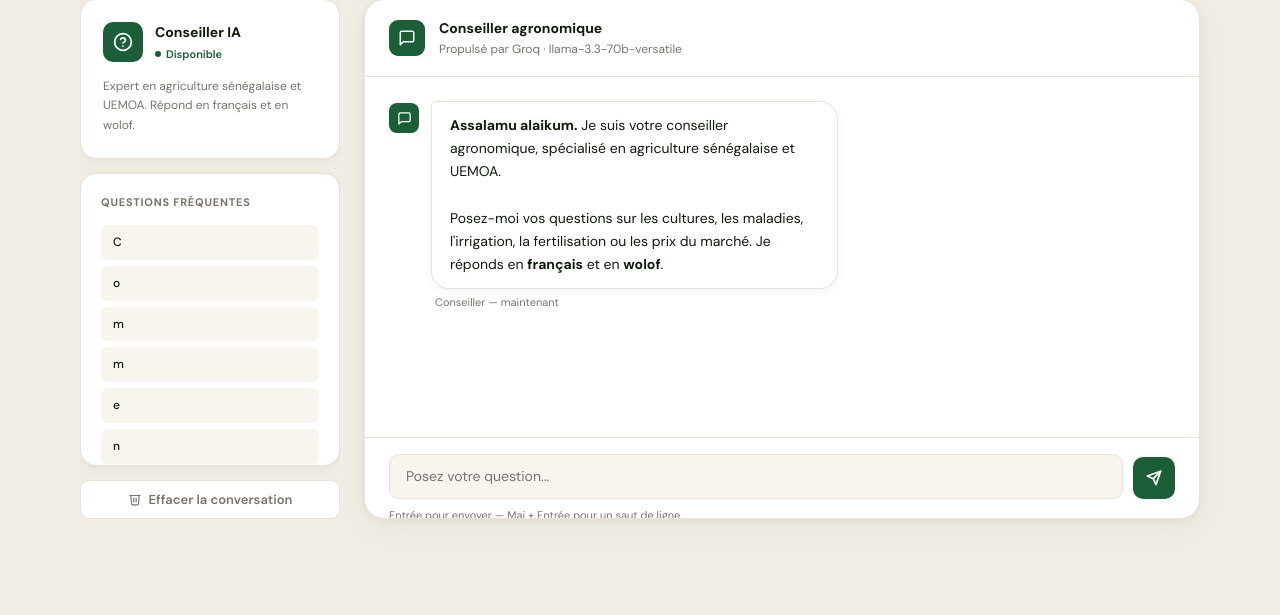
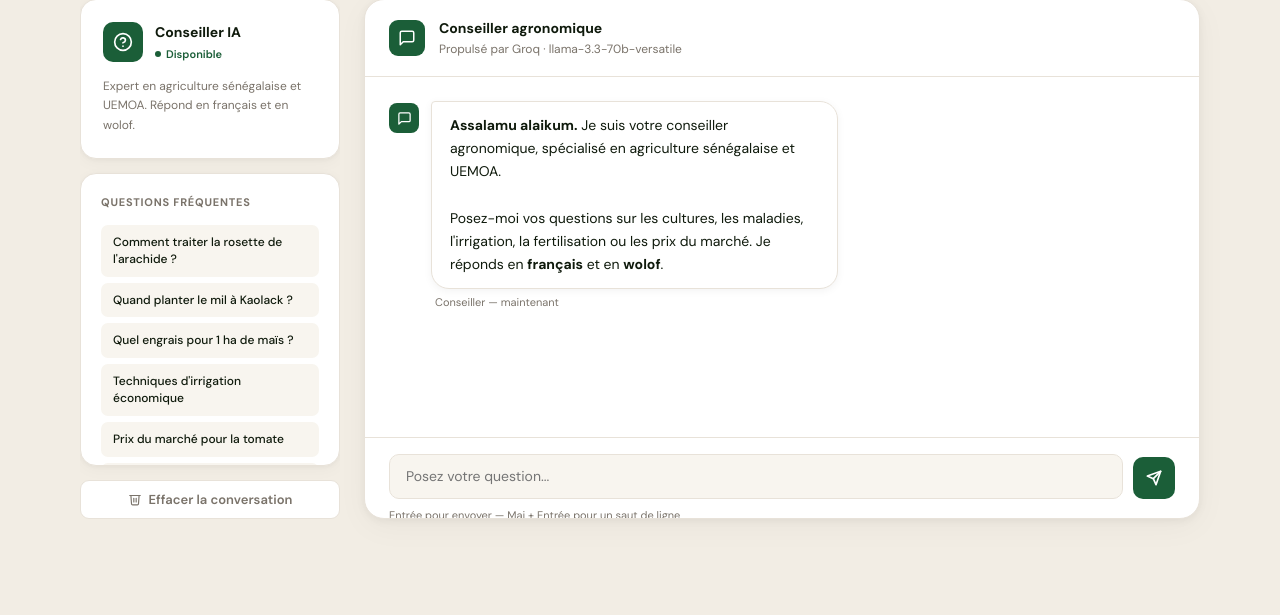
Before and after one commit to achraf-aadjar/agrilink-django, a Django app: page /conseiller/ in a window 1280 px wide. Shown: the part 257-872 px from the top of the page. Run offline with Django 5.2, Linux system fonts and the light colour scheme; data that the repository does not hold is empty.

Commit message:
Fix suggestion buttons in conseiller — iterate list not string
Django iterates a string char-by-char; moved suggestions to view context as a proper Python list.

Co-Authored-By: Claude Sonnet 4.6 <noreply@anthropic.com>

```diff
--- a/agrilink/views.py
+++ b/agrilink/views.py
@@ -377,7 +377,18 @@ def insurance_new(request):
 def conseiller(request):
     session_key = request.session.session_key or 'anon'
     history     = list(ChatMessage.objects.filter(session_key=session_key).values('role', 'content'))
-    return render(request, 'conseiller/chat.html', {'history_json': json.dumps(history)})
+    suggestions = [
+        "Comment traiter la rosette de l'arachide ?",
+        "Quand planter le mil à Kaolack ?",
+        "Quel engrais pour 1 ha de maïs ?",
+        "Techniques d'irrigation économique",
+        "Prix du marché pour la tomate",
+        "Maladies courantes du maraîchage",
+    ]
+    return render(request, 'conseiller/chat.html', {
+        'history_json': json.dumps(history),
+        'suggestions':  suggestions,
+    })
 
 
 @csrf_exempt
--- a/templates/conseiller/chat.html
+++ b/templates/conseiller/chat.html
@@ -46,10 +46,8 @@
     <div class="card" style="padding:20px;flex:1;overflow:hidden;">
       <p style="font-size:11px;font-weight:700;letter-spacing:0.07em;text-transform:uppercase;color:var(--muted);margin-bottom:14px;">Questions fréquentes</p>
       <div style="display:flex;flex-direction:column;gap:6px;" id="suggestions">
-        {% for q in "Comment traiter la rosette de l'arachide ?;Quand planter le mil à Kaolack ?;Quel engrais pour 1 ha de maïs ?;Techniques d'irrigation économique;Prix du marché pour la tomate;Maladies courantes du maraîchage" %}
-        <button onclick="sendSuggestion(this.textContent)" class="suggestion-btn" style="text-align:left;background:var(--cream);border:none;border-radius:7px;padding:9px 12px;font-size:12px;color:var(--ink);cursor:pointer;font-family:'DM Sans',sans-serif;font-weight:500;transition:all 0.12s;line-height:1.4;">
-          {{ q }}
-        </button>
+        {% for q in suggestions %}
+        <button onclick="sendSuggestion(this.textContent)" class="suggestion-btn" style="text-align:left;background:var(--cream);border:none;border-radius:7px;padding:9px 12px;font-size:12px;color:var(--ink);cursor:pointer;font-family:'DM Sans',sans-serif;font-weight:500;transition:all 0.12s;line-height:1.4;">{{ q }}</button>
         {% endfor %}
       </div>
     </div>
```
